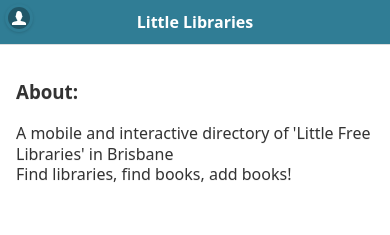
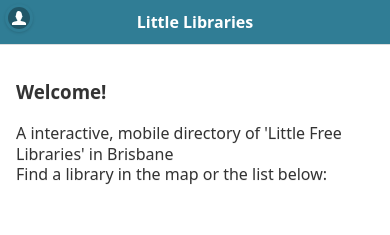
Before and after one commit to sudohex/little_library, a website: page client/www/index.html in a window 390 px wide. Shown: the top 235 px of the page. Drawn offline with Linux system fonts and the light colour scheme; some packages are replaced by stand-ins of ours; no server answers.

Commit message:
working all client things

```diff
--- a/client/www/index.html
+++ b/client/www/index.html
@@ -59,12 +59,9 @@
       </div>
       <div data-role="main" class="ui-content">
         <!-- About -->
-        <h3>About:</h3>
-        <p>
-          A mobile and interactive directory of 'Little Free Libraries' in
-          Brisbane<br />
-          Find libraries, find books, add books!
-        </p>
+        <h3>Welcome!</h3>
+        <p>A interactive, mobile directory of 'Little Free Libraries' in Brisbane<br>
+          Find a library in the map or the list below:</p>
         <!-- Map -->
         <div id="map" style="height: 300px"></div>
         <!-- Library List -->
```
